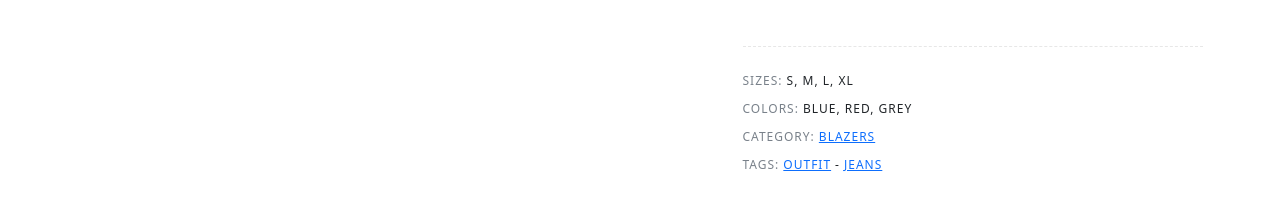
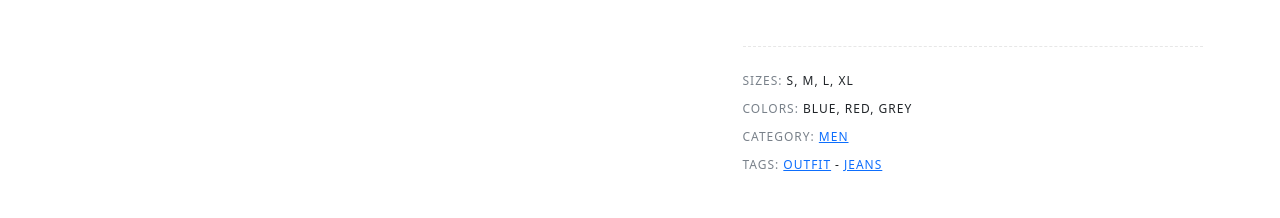
Before and after one commit to Nahiankhondokar/Raect-Comet-Shop-Page-SPA, a React (Create React App) app: page /shop/blezer-jense in a window 1280 px wide. Shown: the part 943-1161 px from the top of the page. Built offline with nearby package versions, Linux system fonts and the light colour scheme; no server answers; data requests are answered from the project's data file; a web font is replaced by a local one.

Commit message:
single page category show

```diff
--- a/src/App.js
+++ b/src/App.js
@@ -78,7 +78,7 @@ function App() {
       <Routes>
         <Route path="/" element={ <Home /> } />
         <Route path="/shop" element={ <Shop allTag={ allTag } allCat={ allCat } allProduct={ allProduct } setAllProduct={ setAllProduct } /> } />
-        <Route path="/shop/:slug" element={ <SingleProduct /> } />
+        <Route path="/shop/:slug" element={ <SingleProduct allCat={ allCat } /> } />
         <Route path="/admin" element={ <Dashboard /> }>
           <Route path="/admin/category" element={ <Category allCat={ allCat } makeSlug={ makeSlug } /> } />
           <Route path="/admin/tag" element={ <Tag allTag={ allTag } makeSlug={ makeSlug } /> } />
--- a/src/Component/Pages/SingleProduct.jsx
+++ b/src/Component/Pages/SingleProduct.jsx
@@ -4,7 +4,7 @@ import { useParams } from 'react-router-dom';
 import Rating from '../Admin/Rating';
 import single1 from './../../_assets/images/shop/single-1.jpg';
 
-const SingleProduct = () => {
+const SingleProduct = ({ allCat }) => {
 
   // params
   const { slug } = useParams();
@@ -25,7 +25,6 @@ const SingleProduct = () => {
   });
 
 
-
   // Get all single product data
   useEffect( () => {
 
@@ -41,7 +40,7 @@ const SingleProduct = () => {
       setRelated(res.data);
     });
 
-  }, [singleProduct, related]);
+  }, []);
 
   return (
     <>
@@ -113,7 +112,13 @@ const SingleProduct = () => {
                 <ul>
                   <li><span>Sizes:</span> S, M, L, XL</li>
                   <li><span>Colors:</span> Blue, Red, Grey</li>
-                  <li><span>Category:</span><a href="#">Blazers</a>
+                  <li><span>Category:</span><a href="#">
+                    {
+                      allCat.map((data) =>
+                      data.id == singleProduct.categoryId ? data.name : ''
+                      )
+                    }
+                  </a>
                   </li>
                   <li><span>Tags:</span><a href="#">Outfit</a>-<a href="#">Jeans</a>
                   </li>
```
